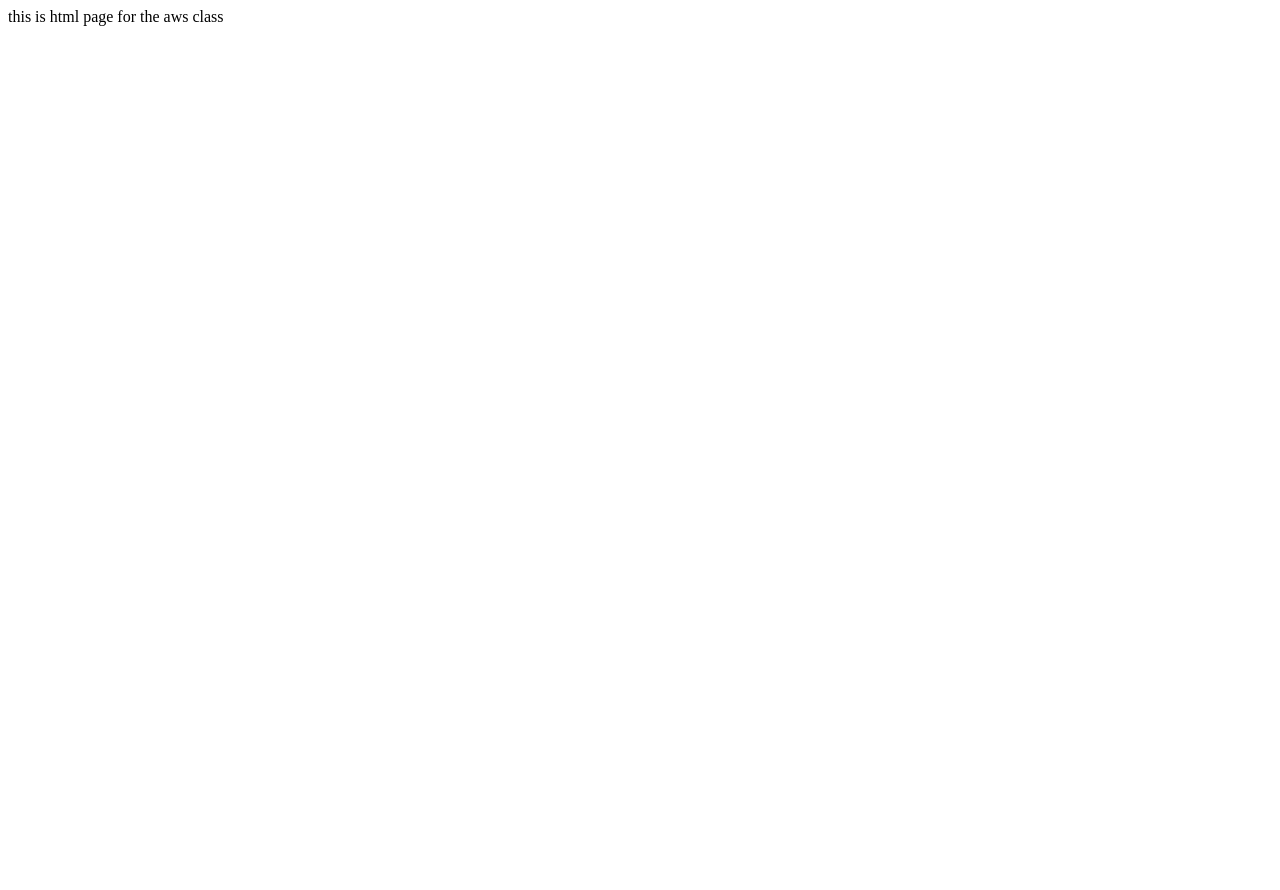
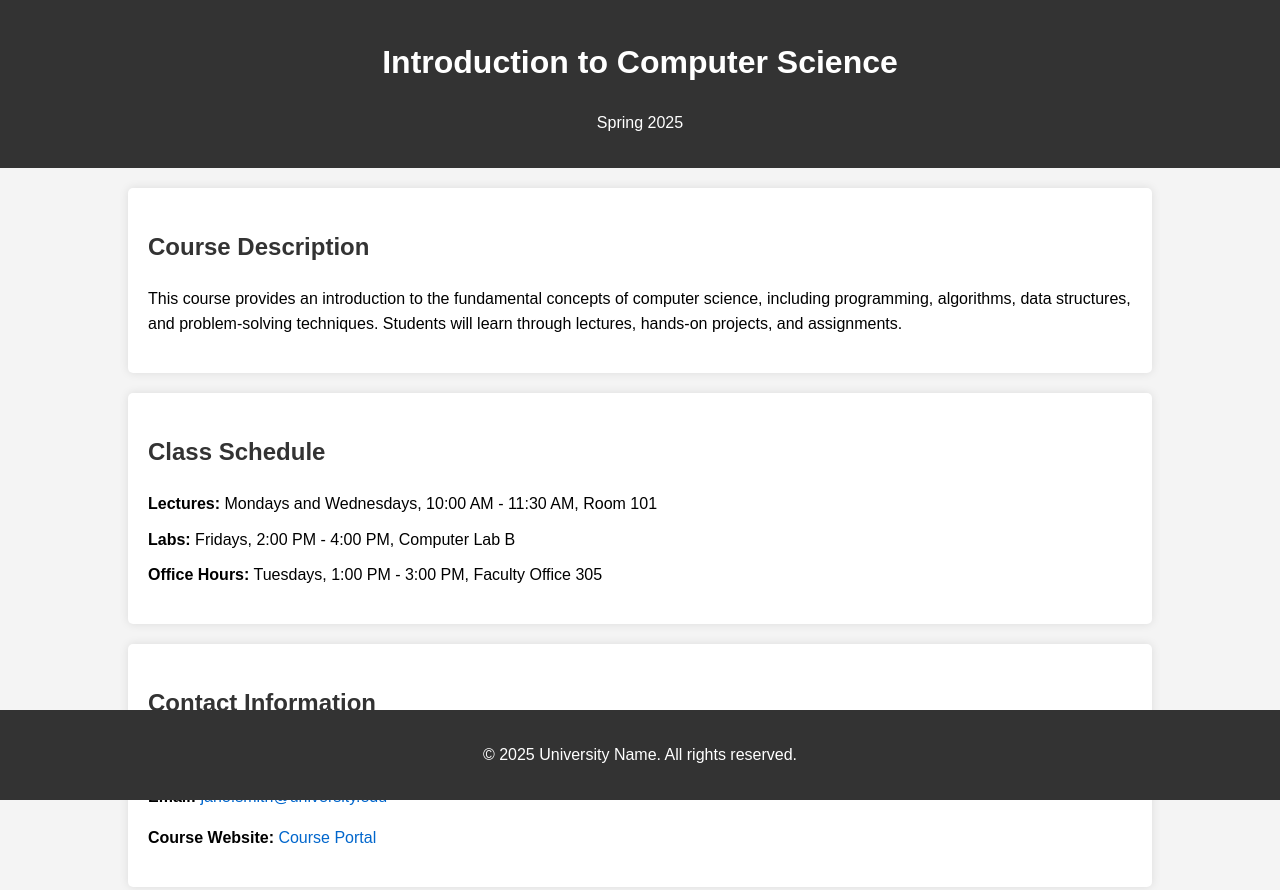
Before and after one commit to Ankitsingh88815/webproject, a plain HTML site: page aws demo/index.html in a window 1280 px wide. Before the commit the page ends 800 px from the top, so only its background shows below. Drawn offline with Linux system fonts and the light colour scheme.

Commit message:
Update index.html

```diff
--- a/aws demo/index.html
+++ b/aws demo/index.html
@@ -1 +1,95 @@
-this is html page for the aws class
+<!DOCTYPE html>
+<html lang="en">
+<head>
+    <meta charset="UTF-8">
+    <meta name="viewport" content="width=device-width, initial-scale=1.0">
+    <title>Class Webpage</title>
+    <style>
+        body {
+            font-family: Arial, sans-serif;
+            margin: 0;
+            padding: 0;
+            line-height: 1.6;
+            background-color: #f4f4f4;
+        }
+        header {
+            background-color: #333;
+            color: white;
+            text-align: center;
+            padding: 1em 0;
+        }
+        .container {
+            width: 80%;
+            margin: auto;
+            overflow: hidden;
+            padding: 20px;
+        }
+        .section {
+            background: white;
+            padding: 20px;
+            margin-bottom: 20px;
+            border-radius: 5px;
+            box-shadow: 0 0 10px rgba(0,0,0,0.1);
+        }
+        h2 {
+            color: #333;
+        }
+        ul {
+            list-style-type: none;
+            padding: 0;
+        }
+        ul li {
+            margin-bottom: 10px;
+        }
+        a {
+            color: #0066cc;
+            text-decoration: none;
+        }
+        a:hover {
+            text-decoration: underline;
+        }
+        footer {
+            text-align: center;
+            padding: 1em 0;
+            background-color: #333;
+            color: white;
+            position: fixed;
+            bottom: 0;
+            width: 100%;
+        }
+    </style>
+</head>
+<body>
+    <header>
+        <h1>Introduction to Computer Science</h1>
+        <p>Spring 2025</p>
+    </header>
+
+    <div class="container">
+        <div class="section">
+            <h2>Course Description</h2>
+            <p>This course provides an introduction to the fundamental concepts of computer science, including programming, algorithms, data structures, and problem-solving techniques. Students will learn through lectures, hands-on projects, and assignments.</p>
+        </div>
+
+        <div class="section">
+            <h2>Class Schedule</h2>
+            <ul>
+                <li><strong>Lectures:</strong> Mondays and Wednesdays, 10:00 AM - 11:30 AM, Room 101</li>
+                <li><strong>Labs:</strong> Fridays, 2:00 PM - 4:00 PM, Computer Lab B</li>
+                <li><strong>Office Hours:</strong> Tuesdays, 1:00 PM - 3:00 PM, Faculty Office 305</li>
+            </ul>
+        </div>
+
+        <div class="section">
+            <h2>Contact Information</h2>
+            <p><strong>Instructor:</strong> Dr. Jane Smith</p>
+            <p><strong>Email:</strong> <a href="mailto:jane.smith@university.edu">jane.smith@university.edu</a></p>
+            <p><strong>Course Website:</strong> <a href="https://university.edu/courses/cs101">Course Portal</a></p>
+        </div>
+    </div>
+
+    <footer>
+        <p>&copy; 2025 University Name. All rights reserved.</p>
+    </footer>
+</body>
+</html>
```
